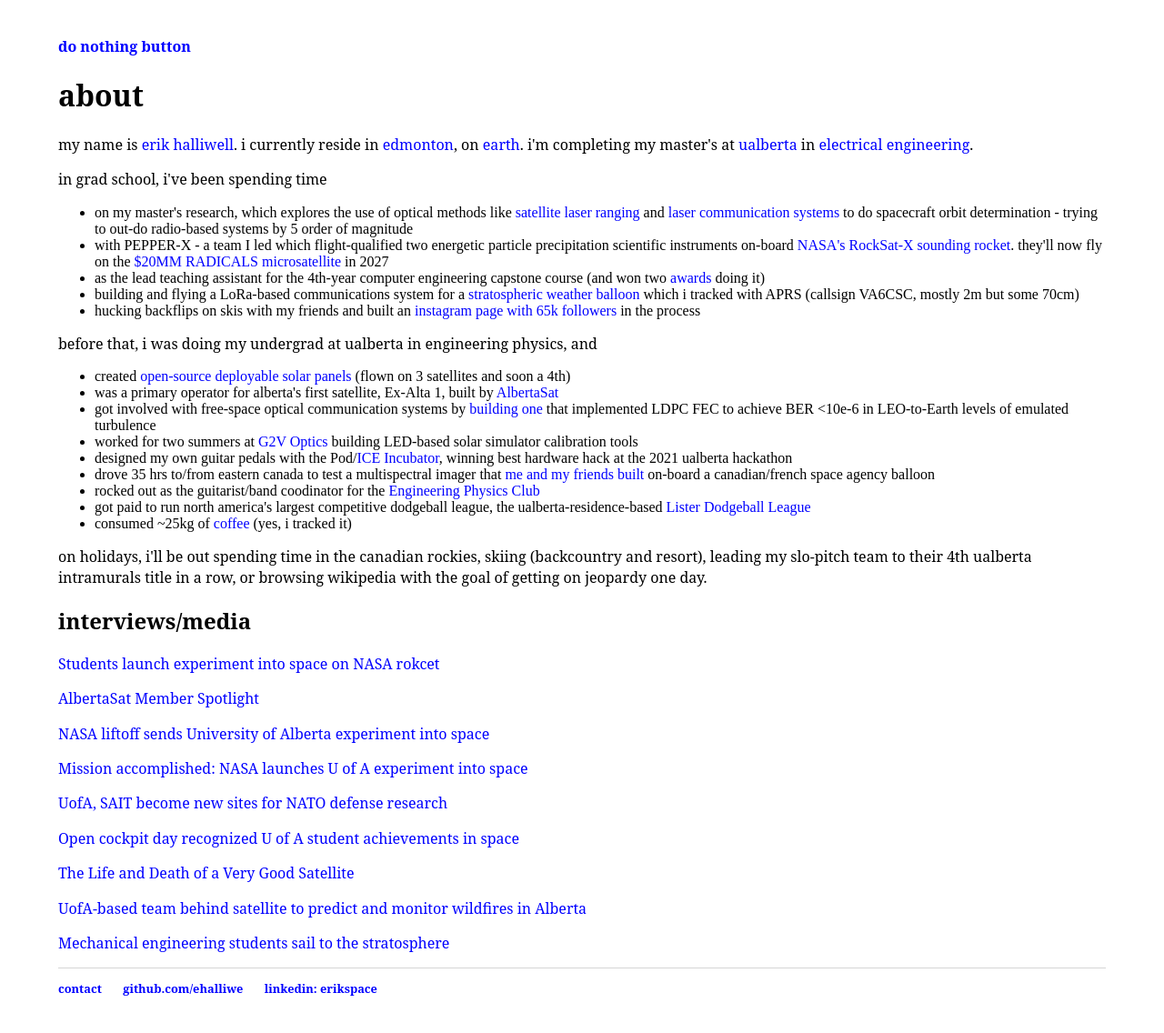
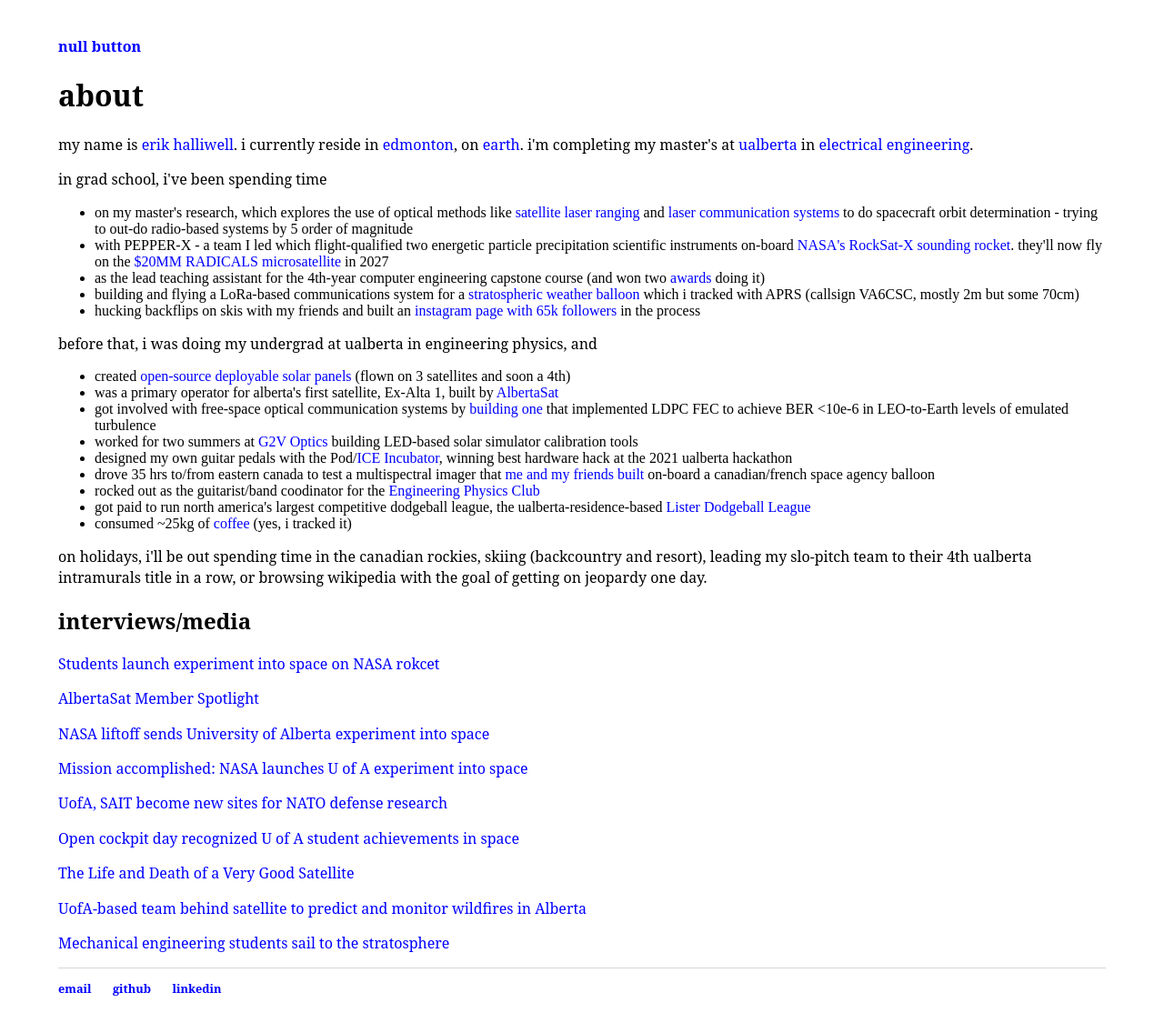
Before and after one commit to ehalliwe/ehalliwe.github.io, a Jekyll site: the page built from index.html, in a window 1280 px wide. Shown: the whole page at 91% size. Built offline with Jekyll 4.4.1, drawn with Linux system fonts in a browser that asks for light colours.

Commit message:
minor content and formatting updates

```diff
--- a/_layouts/default.html
+++ b/_layouts/default.html
@@ -10,7 +10,7 @@
 		<body>
 			<nav>
 	    		<ul>
-	        		<li><a href="/">do nothing button</a></li>
+	        		<li><a href="/">null button</a></li>
 	        		<!--
 	        		<li><a href="/cv">CV</a></li>
 	        		-->
@@ -23,9 +23,9 @@
 			</div><!-- /.container -->
 			<footer>
 	    		<ul>
-	        		<li><a href="mailto:ehalliwe@ualberta.ca">contact</a></li>
-	        		<li><a href="https://github.com/ehalliwe">github.com/ehalliwe</a></li>
-				<li><a href="https://linkedin.com/in/erikspace">linkedin: erikspace</a></li>
+	        		<li><a href="mailto:ehalliwe@ualberta.ca">email</a></li>
+	        		<li><a href="https://github.com/ehalliwe">github</a></li>
+					<li><a href="https://linkedin.com/in/erikspace">linkedin</a></li>
 				</ul>
 			</footer>
 		</body>
```
